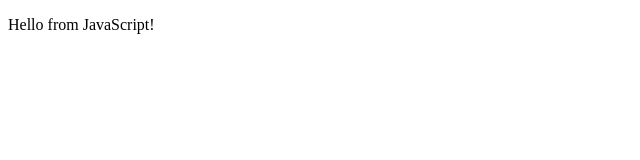
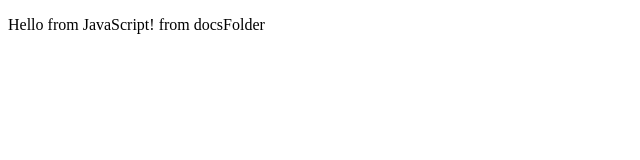
Before and after one commit to kang-adun/cuddly-octo-fiesta, a plain HTML site: page docs/index.html in a window 1280 px wide. Shown: the whole page, without its empty margins (0-640 px from the left). Drawn offline with Linux system fonts and the light colour scheme.

Commit message:
Update index.html

```diff
--- a/docs/index.html
+++ b/docs/index.html
@@ -16,7 +16,7 @@
 
             function displayMessage() {
 
-                document.getElementById("result").textContent = "Hello from JavaScript!";
+                document.getElementById("result").textContent = "Hello from JavaScript! from docsFolder";
 
             }
 
```
